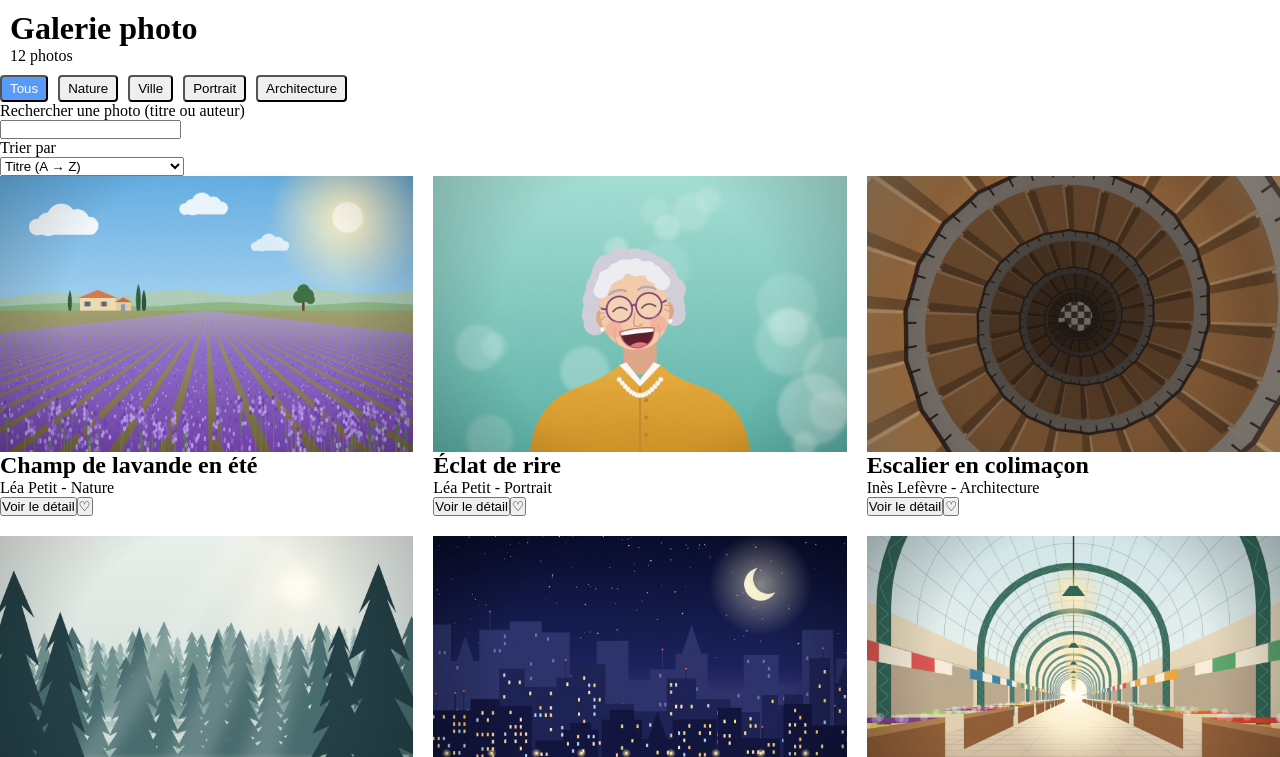
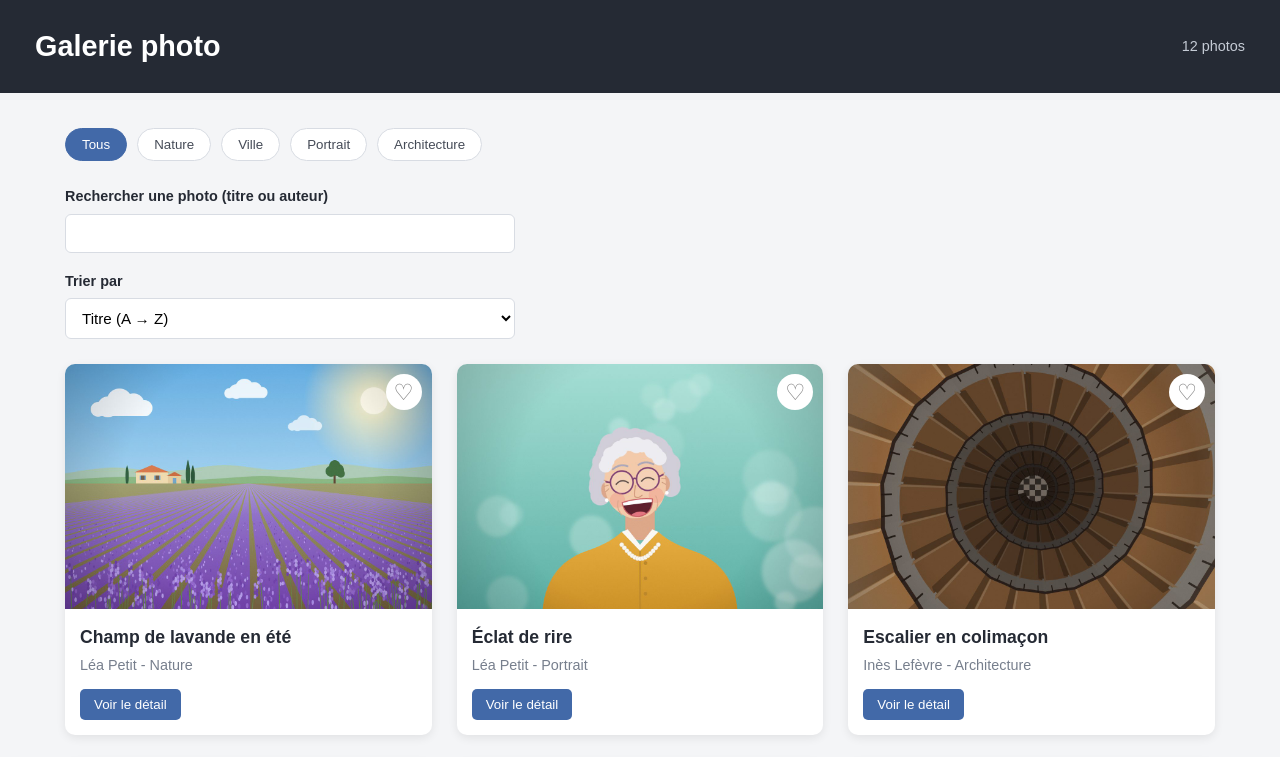
Before and after one commit to florian-broudoux/galerie-photo, a plain HTML site: page index.html in a window 1280 px wide. Shown: the top 757 px of the page. Drawn offline with Linux system fonts and the light colour scheme.

Commit message:
Styliser la page

```diff
--- a/app.js
+++ b/app.js
@@ -17,7 +17,7 @@ const CLE_FAVORIS = "photos-favoris";
 function chargerFavori() {
     const donnees = localStorage.getItem(CLE_FAVORIS);
     if (donnees === null) {
-        return  [];
+        return [];
     }
     return JSON.parse(donnees);
 }
@@ -85,8 +85,8 @@ function mettreAJourCompteur(nombre) {
 grille.addEventListener("click", (event) => {
     const btnFavori = event.target.closest(".btn-favori");
     if (btnFavori !== null) {
-       basculerFavori(btnFavori);
-       return;
+        basculerFavori(btnFavori);
+        return;
     }
 
     const btnDetail = event.target.closest(".btnDetail");
--- a/style.css
+++ b/style.css
@@ -1,3 +1,5 @@
+/* Base */
+
 * {
     box-sizing: border-box;
     margin: 0;
@@ -8,36 +10,117 @@
     display: none !important;
 }
 
+body {
+    font-family: Arial, Helvetica, sans-serif;
+    background-color: #f4f5f7;
+    color: #252a34;
+    line-height: 1.5;
+}
+
+/* Header */
+
 header {
-    display: flexbox;
+    display: flex;
     flex-direction: column;
-    padding: 10px;
+    align-items: center;
+    gap: 5px;
+    padding: 25px 20px;
+    background-color: #252a34;
+    color: white;
 }
+
+header h1 {
+    font-size: 1.8rem;
+}
+
+#compteur-photos {
+    color: #c5cbd5;
+    font-size: 0.9rem;
+}
+
+/* Contenu */
+
+main {
+    max-width: 1200px;
+    margin: 0 auto;
+    padding: 25px 20px;
+}
+
+/* Filtres */
 
 .filtres-genres {
     display: flex;
+    flex-wrap: wrap;
     gap: 10px;
+    margin-bottom: 25px;
 }
 
 .btn-genre {
-    padding: 4px 8px;
-    border-radius: 4px;
+    padding: 8px 16px;
+    border: 1px solid #d8dce3;
+    border-radius: 20px;
+    background-color: white;
+    color: #454b57;
+    cursor: pointer;
 }
 
-.actif {
-    background-color: #599bf8;
-    color: #fff;
+.btn-genre:hover {
+    border-color: #4269a8;
 }
 
-button:focus-visible,
-input:focus-visible,
-select:focus-visible {
-    outline: 3px solid #599bf8;
-    outline-offset: 2px;
+.btn-genre.actif {
+    background-color: #4269a8;
+    border-color: #4269a8;
+    color: white;
 }
 
-input, select {
+/* Recherche et tri */
+
+label {
     display: block;
+    margin-bottom: 6px;
+    font-size: 0.9rem;
+    font-weight: bold;
+}
+
+input,
+select {
+    display: block;
+    width: 100%;
+    max-width: 450px;
+    margin-bottom: 18px;
+    padding: 10px 12px;
+    border: 1px solid #d8dce3;
+    border-radius: 6px;
+    background-color: white;
+    font-size: 0.95rem;
+}
+
+/* Grille */
+
+#grille-photos {
+    display: grid;
+    grid-template-columns: 1fr;
+    gap: 20px;
+    margin-top: 25px;
+}
+
+/* Cartes */
+
+.carte-photo {
+    position: relative;
+    overflow: hidden;
+    border-radius: 10px;
+    background-color: white;
+    box-shadow: 0 3px 10px rgb(0 0 0 / 8%);
+    transition:
+        transform 0.2s,
+        box-shadow 0.2s;
+}
+
+.carte-photo:hover {
+    transform: translateY(-3px);
+    box-shadow: 0 6px 15px rgb(0 0 0 / 12%);
 }
 
 .carte-photo img {
@@ -47,19 +130,130 @@ input, select {
     object-fit: cover;
 }
 
-
-#grille-photos {
-    display: grid;
-    grid-template-columns: 1fr;
-    gap: 20px;
+.carte-photo h2 {
+    padding: 15px 15px 5px;
+    font-size: 1.1rem;
 }
 
+.carte-photo p {
+    padding: 0 15px 12px;
+    color: #777f8d;
+    font-size: 0.9rem;
+}
 
+/* Boutons des cartes */
+
+.btnDetail {
+    margin: 0 15px 15px;
+    padding: 8px 14px;
+    border: none;
+    border-radius: 5px;
+    background-color: #4269a8;
+    color: white;
+    cursor: pointer;
+}
+
+.btnDetail:hover {
+    background-color: #315487;
+}
+
+.btn-favori {
+    position: absolute;
+    top: 10px;
+    right: 10px;
+    width: 36px;
+    height: 36px;
+    border: none;
+    border-radius: 50%;
+    background-color: white;
+    color: #777;
+    font-size: 1.4rem;
+    cursor: pointer;
+}
+
+.btn-favori.est-favori {
+    color: #e0445e;
+}
+
+/* Message vide */
+
+#message-vide {
+    padding: 30px 10px;
+    color: #777f8d;
+    text-align: center;
+}
+
+/* Modale */
+
+#modale-photo {
+    width: min(90%, 650px);
+    max-height: 90vh;
+    margin: auto;
+    padding: 20px;
+    border: none;
+    border-radius: 10px;
+    background-color: white;
+    color: #252a34;
+}
+
+#modale-photo::backdrop {
+    background-color: rgb(0 0 0 / 70%);
+}
+
+#modale-img {
+    display: block;
+    width: 100%;
+    max-height: 50vh;
+    margin-bottom: 15px;
+    border-radius: 6px;
+    object-fit: cover;
+}
+
+#modale-titre {
+    margin-bottom: 8px;
+    font-size: 1.4rem;
+}
+
+#modale-infos {
+    margin-bottom: 10px;
+    color: #4269a8;
+    font-size: 0.9rem;
+}
+
+#modale-resume {
+    margin-bottom: 18px;
+    color: #626976;
+}
+
+#btn-fermer {
+    padding: 9px 16px;
+    border: none;
+    border-radius: 5px;
+    background-color: #252a34;
+    color: white;
+    cursor: pointer;
+}
+
+#btn-fermer:hover {
+    background-color: #4269a8;
+}
+
+/* Accessibilité */
+
+button:focus-visible,
+input:focus-visible,
+select:focus-visible {
+    outline: 3px solid #599bf8;
+    outline-offset: 2px;
+}
+
+/* Responsive */
 
 @media (min-width: 600px) {
     header {
         flex-direction: row;
         justify-content: space-between;
+        padding: 25px 35px;
     }
 
     #grille-photos {
@@ -68,7 +262,12 @@ input, select {
 }
 
 @media (min-width: 1024px) {
+    main {
+        padding: 35px 25px;
+    }
+
     #grille-photos {
         grid-template-columns: repeat(3, 1fr);
+        gap: 25px;
     }
 }
```
